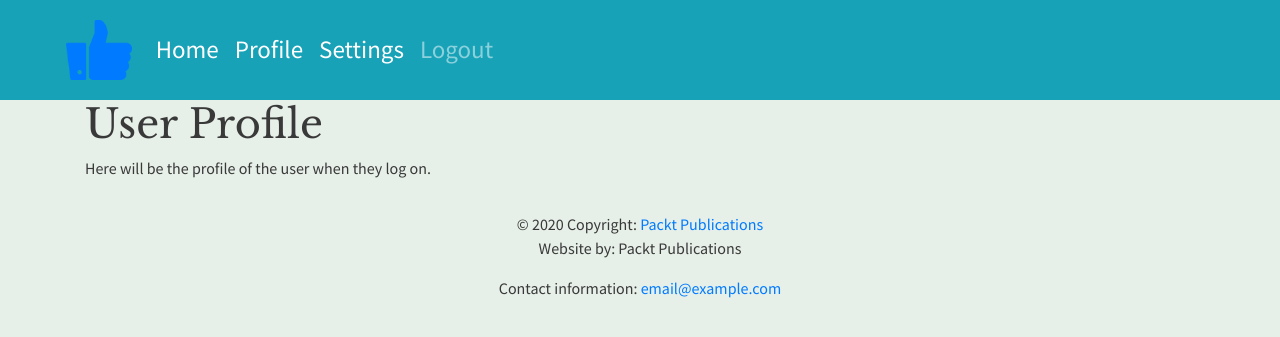
After one commit to nuurlybekuly/final, a Django app: page /posts/profile_bef/ in a window 1280 px wide. The commit adds this page. Shown: the top 337 px of the page. Run offline with Django 3.2, Linux system fonts and the light colour scheme; some libraries are stand-ins or nearby versions.

Commit message:
updated koi

```diff
--- /dev/null
+++ b/reviews/templates/reviews/before_logged_on.html
@@ -0,0 +1,11 @@
+{% extends 'reviews/base.html' %}
+
+{% block content %}
+    <div class="container">
+        <div class="profile">
+            <h1>User Profile</h1>
+            <p>Here will be the profile of the user when they log on.</p>
+            <!-- Add more profile information here -->
+        </div>
+    </div>
+{% endblock %}
--- a/reviews/urls.py
+++ b/reviews/urls.py
@@ -3,6 +3,7 @@ from . import views
 
 urlpatterns = [
     path('posts/', views.post_list, name='post_list'),
+    path('posts/profile_bef/', views.profile_view, name='profile'),
     path('posts/<int:pk>/', views.post_detail, name='post_detail'),
     path('posts/<int:post_pk>/comments/new/', views.comment_edit, name='comment_create'),
     path('posts/<int:post_pk>/comments/<int:comment_pk>/', views.comment_edit, name='comment_edit'),
--- a/reviews/views.py
+++ b/reviews/views.py
@@ -38,6 +38,9 @@ def post_list(request):
         "post_list": posts_with_comments
     }
     return render(request, "reviews/post_list.html", context)
+
+def profile_view(request):
+    return render(request, 'reviews/before_logged_on.html')
 
 
 def post_detail(request, pk):
--- a/templates/base.html
+++ b/templates/base.html
@@ -27,7 +27,7 @@
                 <a class="nav-link" href="/posts/">Home <span class="sr-only">(current)</span></a>
               </li>
               <li class="nav-item active">
-                <a class="nav-link" href="/posts/">Profile <span class="sr-only">(current)</span></a>
+                <a class="nav-link" href="/posts/profile_bef/">Profile <span class="sr-only">(current)</span></a>
               </li>
                 <li class="nav-item active">
                 <a class="nav-link" href="/posts/">Settings <span class="sr-only">(current)</span></a>
```
